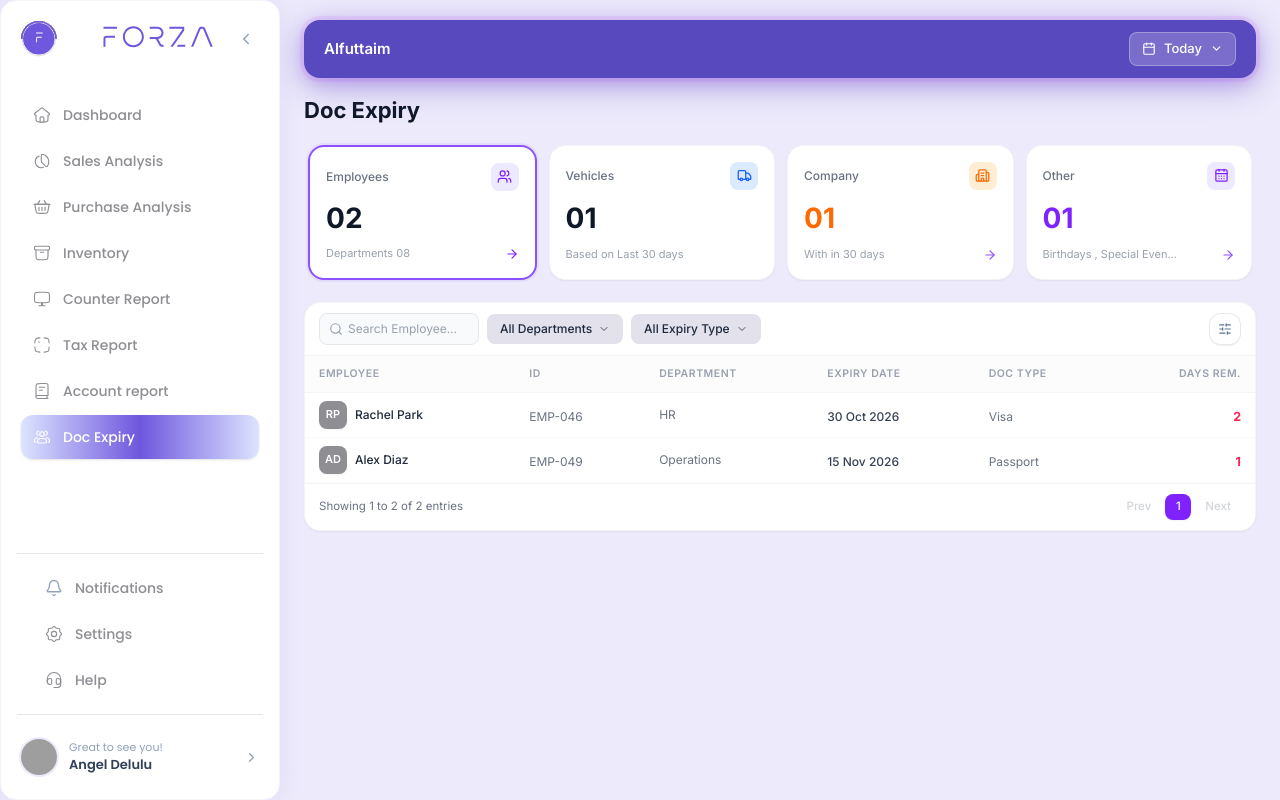
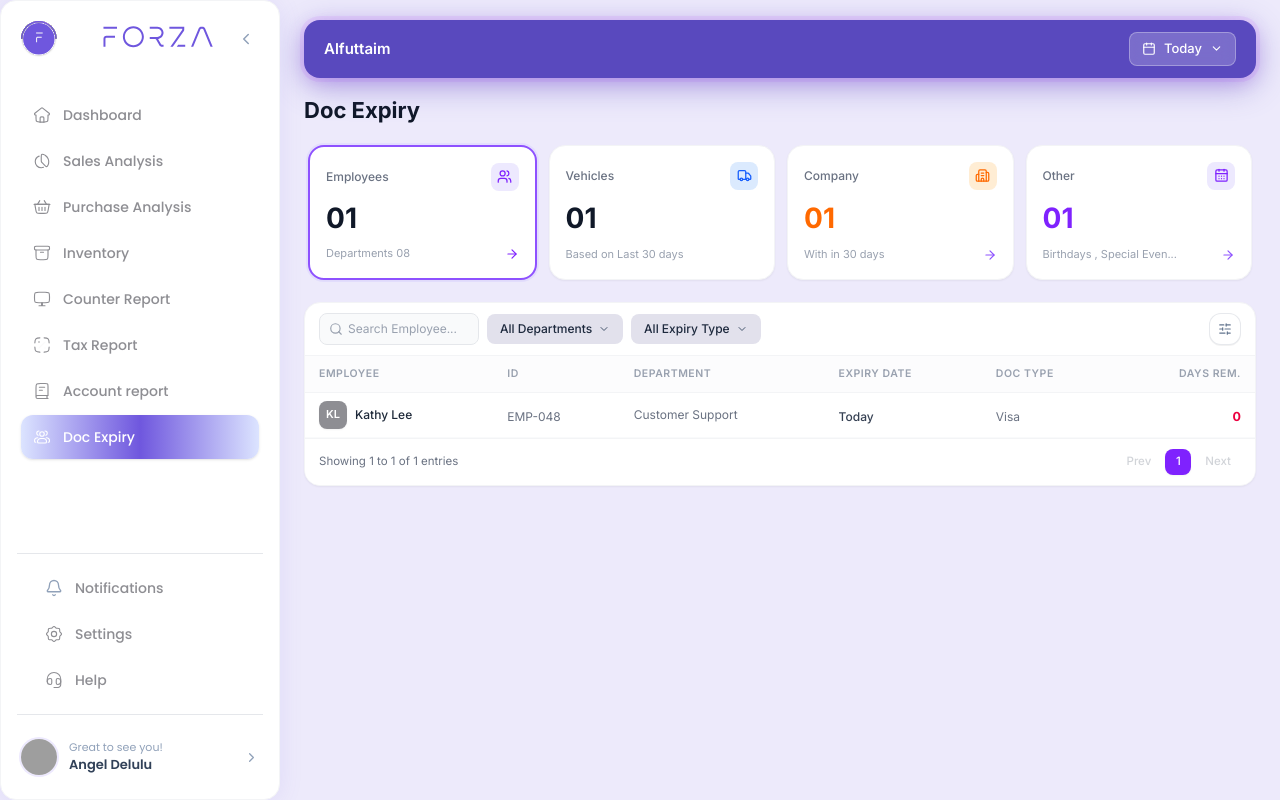
Before and after one commit to shijinp006/Forza, a React (Vite) app: page /doc-expiry in a window 1280 px wide. Built offline with nearby package versions, Linux system fonts and the light colour scheme; grey boxes are pictures that could not be loaded.

Commit message:
first commit

```diff
--- a/src/Pages/docExpiry/CalendarWidget.jsx
+++ b/src/Pages/docExpiry/CalendarWidget.jsx
@@ -39,6 +39,7 @@ export const CalendarWidget = ({
     const getItemDay = (item) => {
         if (item.day) return item.day;
         if (item.date === "Today") return 12;
+        if (item.date === "Yesterday") return 11;
         const match = item.date?.match(/Oct\s+(\d+)/i);
         return match ? parseInt(match[1], 10) : null;
     };
--- a/src/Pages/docExpiry/OtherTab.jsx
+++ b/src/Pages/docExpiry/OtherTab.jsx
@@ -10,6 +10,7 @@ export const OtherTab = ({ actionItems }) => {
     const getItemDay = (item) => {
         if (item.day) return item.day;
         if (item.date === "Today") return 12;
+        if (item.date === "Yesterday") return 11;
         const match = item.date?.match(/Oct\s+(\d+)/i);
         return match ? parseInt(match[1], 10) : null;
     };
--- a/src/components/DocExpiry.jsx
+++ b/src/components/DocExpiry.jsx
@@ -23,21 +23,28 @@ export const DocExpiry = () => {
         const getDays = (item) => {
             if (typeof item.days === "number") return item.days;
             if (item.daysLeft) {
+                if (item.daysLeft.includes("0") || item.daysLeft.toLowerCase().includes("today")) return 0;
+                if (item.daysLeft.toLowerCase().includes("overdue") || item.daysLeft.toLowerCase().includes("yesterday")) return -1;
                 const match = item.daysLeft.match(/(\d+)/);
                 if (match) return parseInt(match[1], 10);
             }
             if (item.status) {
-                if (item.status.includes("Today")) return 0;
+                if (item.status.toLowerCase().includes("today")) return 0;
+                if (item.status.toLowerCase().includes("yesterday")) return -1;
                 const match = item.status.match(/(\d+)/);
                 if (match) return parseInt(match[1], 10);
+            }
+            if (item.date) {
+                if (item.date.toLowerCase() === "today") return 0;
+                if (item.date.toLowerCase() === "yesterday") return -1;
             }
             return 15;
         };
 
-        if (filter === "Today") return list.filter((item) => getDays(item) <= 2);
-        if (filter === "Yesterday") return list.filter((item) => getDays(item) <= 5);
-        if (filter === "Last 7 Days") return list.filter((item) => getDays(item) <= 7);
-        if (filter === "Last 30 Days" || filter === "This Month") return list.filter((item) => getDays(item) <= 30);
+        if (filter === "Today") return list.filter((item) => getDays(item) === 0);
+        if (filter === "Yesterday") return list.filter((item) => getDays(item) === -1);
+        if (filter === "Last 7 Days") return list.filter((item) => getDays(item) >= -1 && getDays(item) <= 7);
+        if (filter === "Last 30 Days" || filter === "This Month") return list.filter((item) => getDays(item) >= -1 && getDays(item) <= 30);
         return list;
     };
 
--- a/src/data/mockData.js
+++ b/src/data/mockData.js
@@ -182,12 +182,12 @@ export const employees = [
         id: "EMP-048",
         dept: "Customer Support",
         title: "Support Lead",
-        date: "10 Nov 2026",
+        date: "Today",
         doc: "Visa",
-        days: 8,
+        days: 0,
         initials: "KL",
         bg: "bg-indigo-600",
-        color: "text-rose-500",
+        color: "text-rose-600",
         email: "Kathy.l@company.com",
         mobile: "+971 50 789 0123",
         department: "Customer Support",
@@ -226,12 +226,12 @@ export const employees = [
         id: "EMP-050",
         dept: "Sales",
         title: "Account Executive",
-        date: "18 Nov 2026",
+        date: "Yesterday",
         doc: "Visa",
-        days: 9,
+        days: -1,
         initials: "DK",
         bg: "bg-blue-600",
-        color: "text-amber-500",
+        color: "text-rose-700",
         email: "David.k@company.com",
         mobile: "+971 50 901 2345",
         department: "Sales",
@@ -320,10 +320,10 @@ export const vehicles = [
         subtext: "Sedan • White",
         driver: "Sundar Pichai",
         avatar: "https://i.pravatar.cc/80?img=11",
-        insuranceExp: "12 Oct 2026",
+        insuranceExp: "Today",
         regExp: "15 Nov 2026",
-        status: "Expiring Soon",
-        days: 2,
+        status: "Expiring Today",
+        days: 0,
     },
     {
         number: "DXB 88291",
@@ -380,10 +380,10 @@ export const vehicles = [
         subtext: "Van • White",
         driver: "Alex Diaz",
         avatar: "https://i.pravatar.cc/80?img=18",
-        insuranceExp: "15 Oct 2026",
+        insuranceExp: "Yesterday",
         regExp: "20 Oct 2026",
-        status: "Expiring Soon",
-        days: 4,
+        status: "Expired Yesterday",
+        days: -1,
     },
     {
         number: "DXB 44109",
@@ -411,19 +411,19 @@ export const vehicles = [
     },
 ];
 
-/* ── Global Company Documents Dataset (8 Records) ── */
+/* ── Global Company Documents Dataset (7 Records) ── */
 export const companyDocs = [
     {
-        name: "Main Trade License",
-        subtext: "Dubai HQ",
+        name: "Commercial Fleet Insurance",
+        subtext: "Logistics Div.",
         idNumber: "TL- 8829104",
         authority: "DED Dubai",
         issueDate: "12 Jan 2026",
-        expiryDate: "11 Jan 2026",
-        daysLeft: "12 Days Left",
-        iconType: "grid",
+        expiryDate: "Today",
+        daysLeft: "0 Days Left (Today)",
+        iconType: "card",
         iconBg: "bg-[#E5E9F8] text-[#5949BE]",
-        days: 12,
+        days: 0,
     },
     {
         name: "Office Lease Agreement",
@@ -431,23 +431,11 @@ export const companyDocs = [
         idNumber: "TL- 8829105",
         authority: "ABU Dhabi",
         issueDate: "15 Jan 2026",
-        expiryDate: "14 Jan 2026",
-        daysLeft: "5 Days Left",
+        expiryDate: "Yesterday",
+        daysLeft: "1 Day Overdue",
         iconType: "building",
         iconBg: "bg-[#E5E9F8] text-[#5949BE]",
-        days: 5,
-    },
-    {
-        name: "Commercial Fleet Insurance",
-        subtext: "Logistics Div.",
-        idNumber: "TL- 8829104",
-        authority: "DED Dubai",
-        issueDate: "12 Jan 2026",
-        expiryDate: "11 Jan 2026",
-        daysLeft: "2 Days Left",
-        iconType: "card",
-        iconBg: "bg-[#E5E9F8] text-[#5949BE]",
-        days: 2,
+        days: -1,
     },
     {
         name: "Chamber of Commerce Cert",
@@ -456,10 +444,22 @@ export const companyDocs = [
         authority: "Sharjah",
         issueDate: "18 Jan 2026",
         expiryDate: "17 Jan 2026",
-        daysLeft: "7 Days Left",
+        daysLeft: "2 Days Left",
         iconType: "shield",
         iconBg: "bg-[#E5E9F8] text-[#5949BE]",
-        days: 7,
+        days: 2,
+    },
+    {
+        name: "Main Trade License",
+        subtext: "Dubai HQ",
+        idNumber: "TL- 8829104",
+        authority: "DED Dubai",
+        issueDate: "12 Jan 2026",
+        expiryDate: "11 Jan 2026",
+        daysLeft: "5 Days Left",
+        iconType: "grid",
+        iconBg: "bg-[#E5E9F8] text-[#5949BE]",
+        days: 5,
     },
     {
         name: "Industrial Operation Permit",
@@ -468,10 +468,10 @@ export const companyDocs = [
         authority: "JAFZA",
         issueDate: "01 Feb 2026",
         expiryDate: "31 Jan 2026",
-        daysLeft: "25 Days Left",
+        daysLeft: "12 Days Left",
         iconType: "grid",
         iconBg: "bg-[#E5E9F8] text-[#5949BE]",
-        days: 25,
+        days: 12,
     },
     {
         name: "Environmental Compliance Cert",
@@ -480,10 +480,10 @@ export const companyDocs = [
         authority: "Dubai Municipality",
         issueDate: "10 Feb 2026",
         expiryDate: "09 Feb 2026",
-        daysLeft: "30 Days Left",
+        daysLeft: "25 Days Left",
         iconType: "shield",
         iconBg: "bg-[#E5E9F8] text-[#5949BE]",
-        days: 30,
+        days: 25,
     },
     {
         name: "Civil Defence Safety Permit",
@@ -501,6 +501,28 @@ export const companyDocs = [
 
 /* ── Global Action Items Dataset ── */
 export const actionItems = [
+    {
+        name: "Elena Rodriguez",
+        subtext: "Birthday",
+        category: "Birthday",
+        categoryBg: "bg-violet-100 text-violet-600",
+        date: "Today",
+        status: "🎂 Today",
+        statusColor: "text-violet-600 font-semibold",
+        initials: "ER",
+        days: 0,
+    },
+    {
+        name: "Alex Vance",
+        subtext: "Work Anniversary",
+        category: "Special Event",
+        categoryBg: "bg-rose-100 text-rose-600",
+        date: "Yesterday",
+        status: "• Yesterday",
+        statusColor: "text-rose-500",
+        initials: "AV",
+        days: -1,
+    },
     {
         name: "John Doe",
         subtext: "Work Anniversary (5 Yrs)",
@@ -533,17 +555,6 @@ export const actionItems = [
         statusColor: "text-gray-500",
         initials: "SJ",
         days: 10,
-    },
-    {
-        name: "Elena Rodriguez",
-        subtext: "Birthday",
-        category: "Birthday",
-        categoryBg: "bg-violet-100 text-violet-600",
-        date: "Today",
-        status: "🎂 Today",
-        statusColor: "text-violet-600 font-semibold",
-        initials: "ER",
-        days: 0,
     },
 ];
 
```
